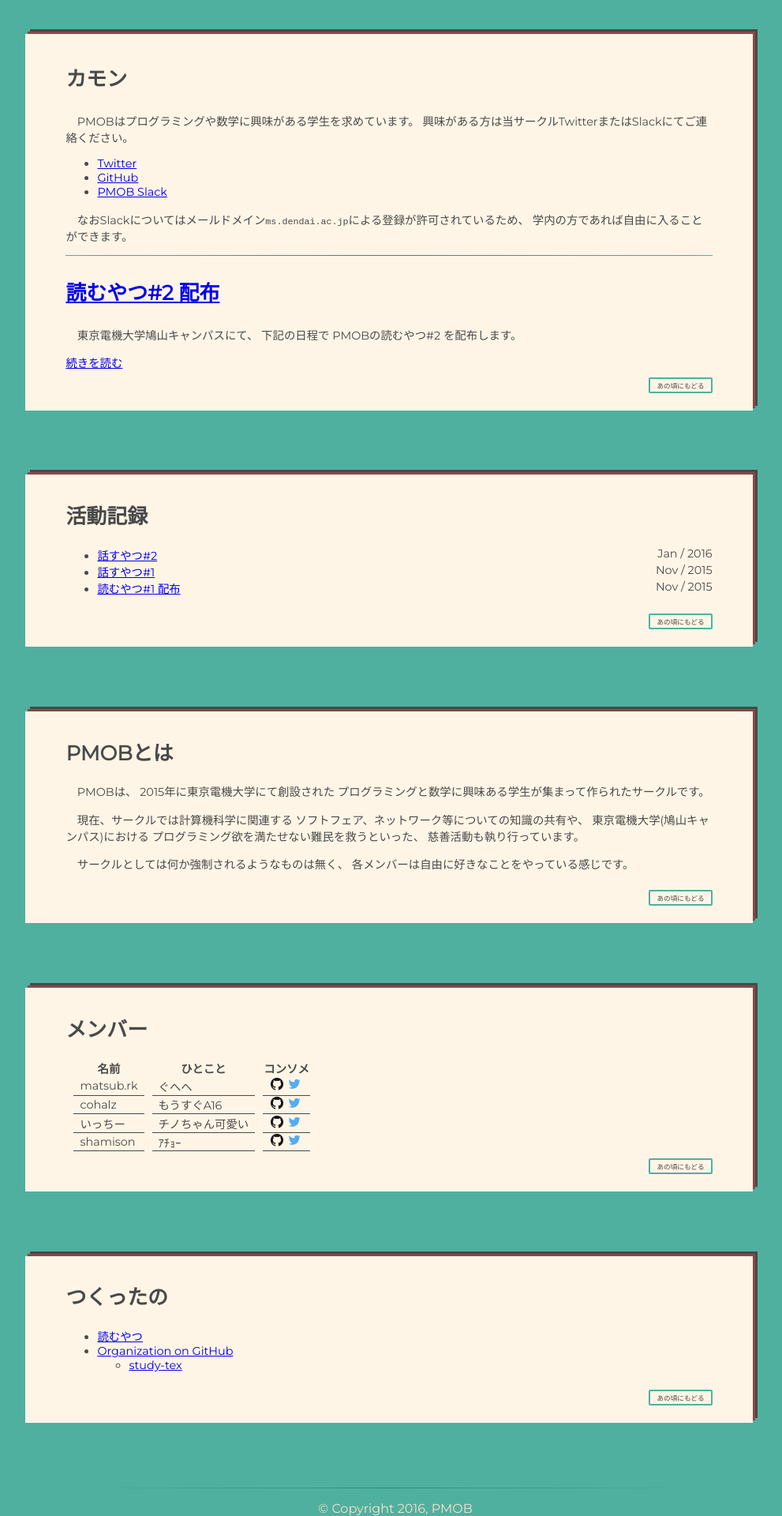
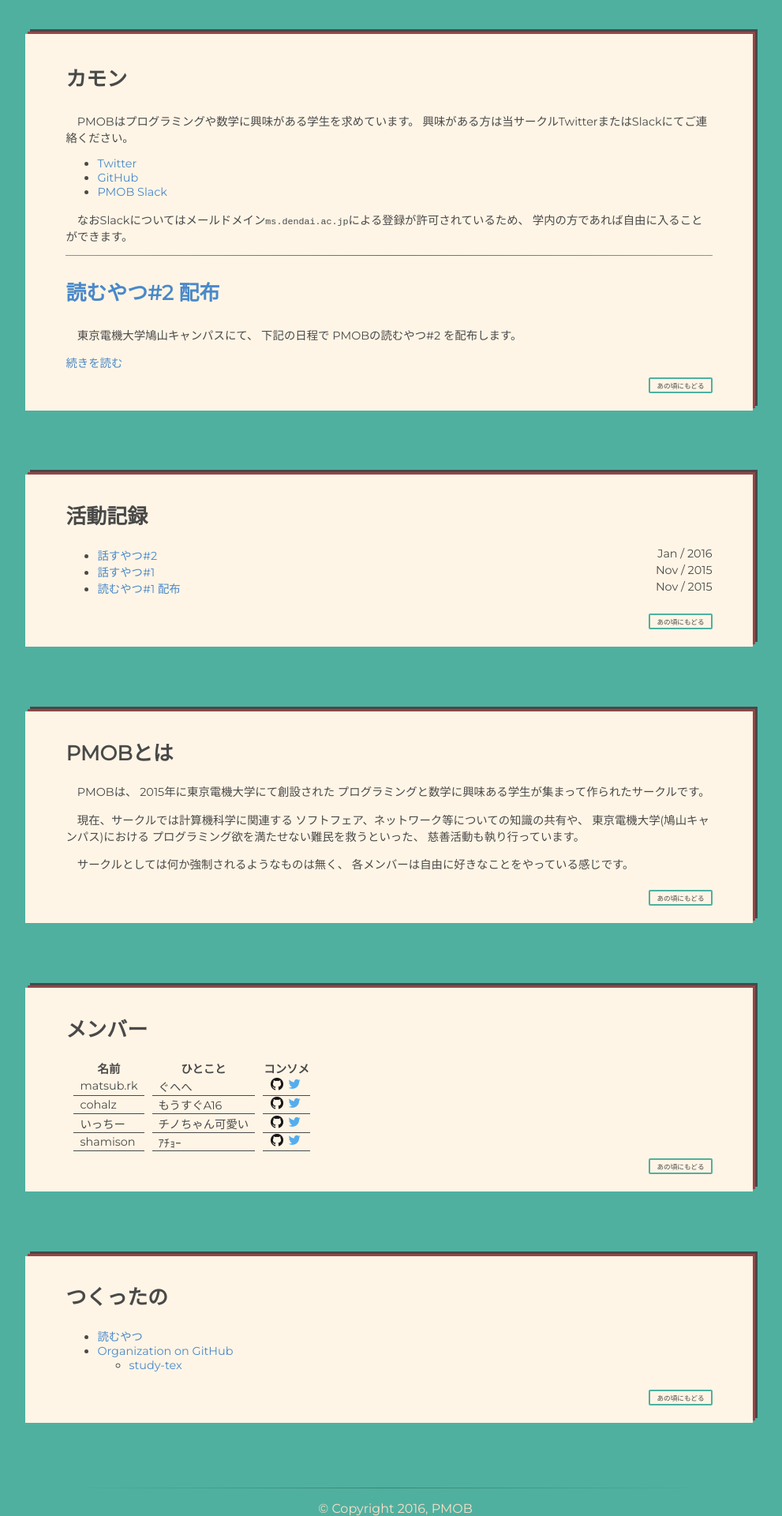
Before and after one commit to falcao0168/PMOB.github.io, a Jekyll site: the page built from index.html, in a window 1280 px wide. Shown: the part 939-2859 px from the top of the page at 79% size, without its empty margins (147-1138 px from the left). Built offline with Jekyll 4.4.1, drawn with Linux system fonts in a browser that asks for light colours; the list of posts is cut into pages by our own code.

Commit message:
アンカーの色弄った

```diff
--- a/_sass/variables.scss
+++ b/_sass/variables.scss
@@ -8,7 +8,9 @@ $wall-color: #50b0a0;
 $bg-color: #fff5e6;
 $darker-bg-color: #fce0c7;
 $base-color: #494949;
-$emph-color: #894949;
+$emph-color: #904949;
+$weak-color: #4989c9;
+$effect-color: #c060c0;
 $darker-wall-color: #328a76;
 $more-darker-wall-color: #1a6246;
 
--- a/assets/css/common.scss
+++ b/assets/css/common.scss
@@ -49,6 +49,12 @@ section{
 	h3{ font-size: 1.2em; }
 
 	/* contens */
+	a{
+		color: $weak-color;
+		text-decoration: none;
+		&:visited{ color: $emph-color; }
+		&:hover{ color: $effect-color; text-decoration: underline; }
+	}
 	time{ float: right; }
 	img{
 		margin: 3%;
--- a/assets/css/index.scss
+++ b/assets/css/index.scss
@@ -110,6 +110,7 @@ a.ghost{
 	border-radius: 2px;
 	background-color: none;
 	transition: background-color 0.3s, color 0.1s;
+	&:visited{ color: $base-color; }
 	&:hover {
 		color: $bg-color;
 		background-color: $wall-color;
```
